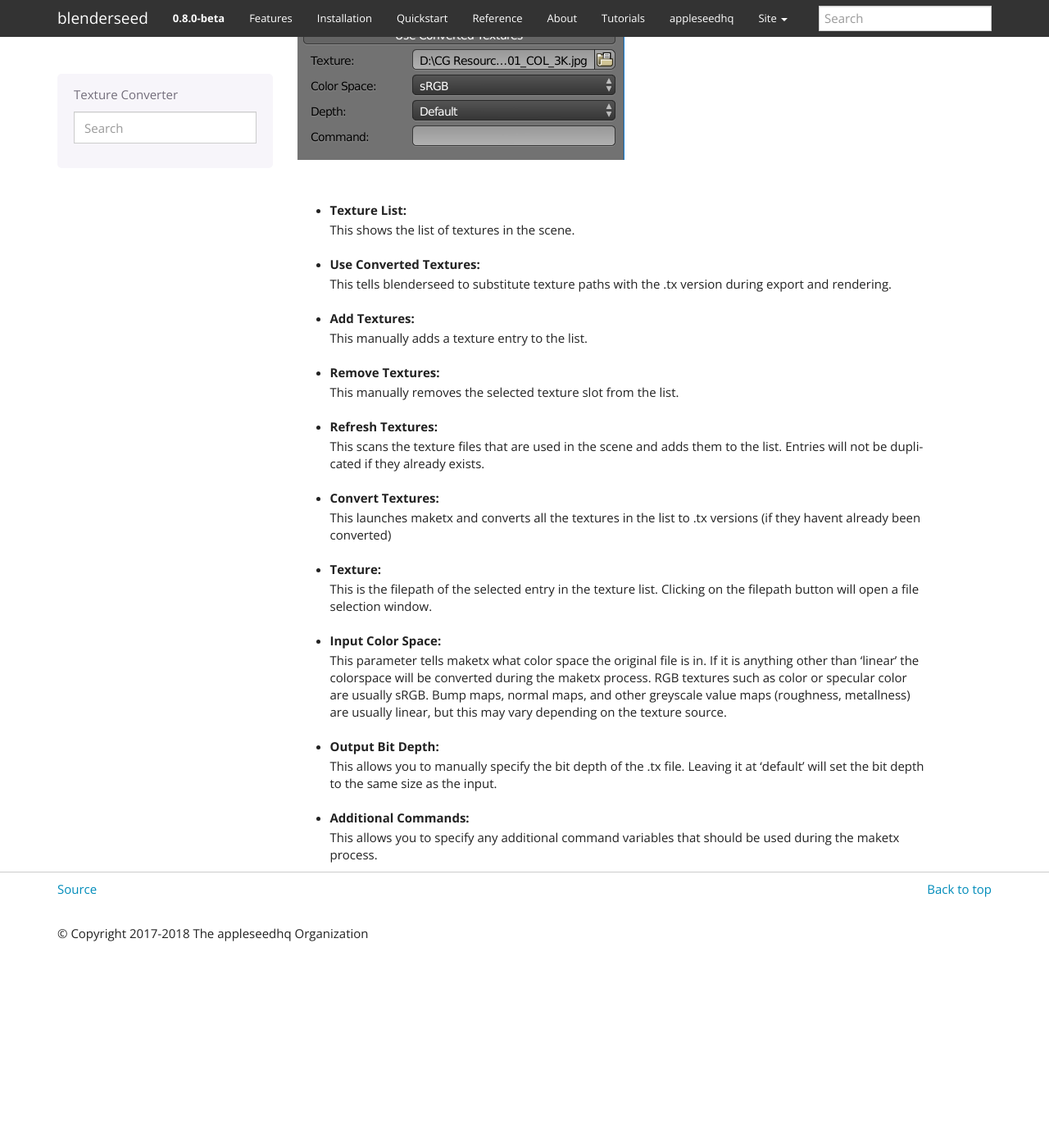
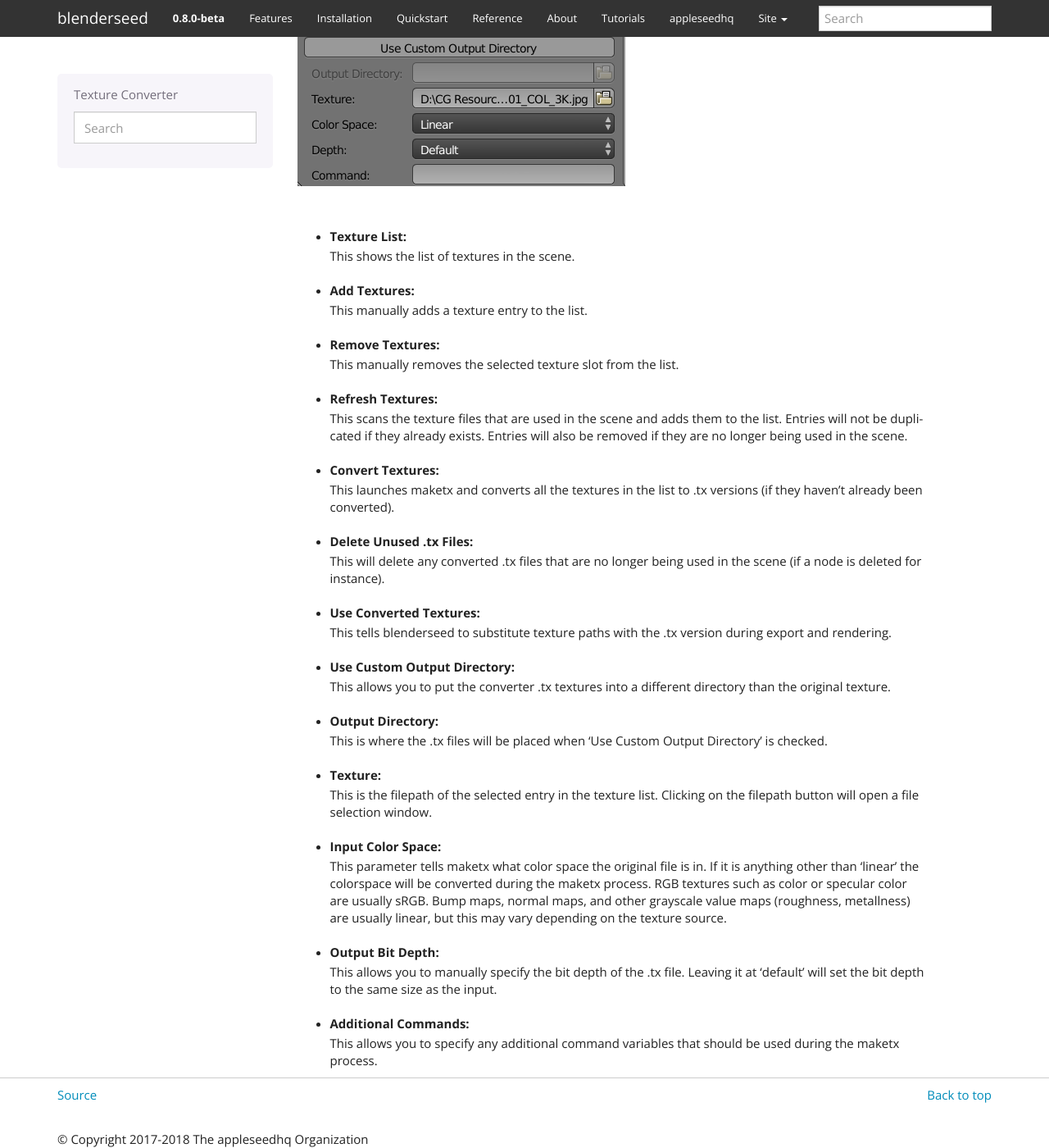
Before and after one commit to appleseedhq/blenderseed, a Sphinx documentation site: the page built from docs/panels/material/texture_converter.rst, in a window 1280 px wide and 1400 px high, scrolled down 406 px. Shown: the whole window at 82% size. Built offline with Sphinx 7.4.7, drawn with Linux system fonts in a browser that asks for light colours; before the commit the page ends 1555 px from its top, so only the background shows below that.

Commit message:
Update docs for texture converter

```diff
--- a/docs/panels/material/texture_converter.rst
+++ b/docs/panels/material/texture_converter.rst
@@ -11,20 +11,26 @@
 
 - Texture List:
 	This shows the list of textures in the scene.
-- Use Converted Textures:
-	This tells blenderseed to substitute texture paths with the .tx version during export and rendering.
 - Add Textures:
 	This manually adds a texture entry to the list.
 - Remove Textures:
 	This manually removes the selected texture slot from the list.
 - Refresh Textures:
-	This scans the texture files that are used in the scene and adds them to the list.  Entries will not be duplicated if they already exists.
+	This scans the texture files that are used in the scene and adds them to the list.  Entries will not be duplicated if they already exists.  Entries will also be removed if they are no longer being used in the scene.
 - Convert Textures:
-	This launches maketx and converts all the textures in the list to .tx versions (if they havent already been converted)
+	This launches maketx and converts all the textures in the list to .tx versions (if they haven't already been converted).
+- Delete Unused .tx Files:
+	This will delete any converted .tx files that are no longer being used in the scene (if a node is deleted for instance).
+- Use Converted Textures:
+	This tells blenderseed to substitute texture paths with the .tx version during export and rendering.
+- Use Custom Output Directory:
+	This allows you to put the converter .tx textures into a different directory than the original texture.
+- Output Directory:
+	This is where the .tx files will be placed when 'Use Custom Output Directory' is checked.
 - Texture:
 	This is the filepath of the selected entry in the texture list.  Clicking on the filepath button will open a file selection window.
 - Input Color Space:
-	This parameter tells maketx what color space the original file is in.  If it is anything other than 'linear' the colorspace will be converted during the maketx process.  RGB textures such as color or specular color are usually sRGB.  Bump maps, normal maps, and other greyscale value maps (roughness, metallness) are usually linear, but this may vary depending on the texture source.
+	This parameter tells maketx what color space the original file is in.  If it is anything other than 'linear' the colorspace will be converted during the maketx process.  RGB textures such as color or specular color are usually sRGB.  Bump maps, normal maps, and other grayscale value maps (roughness, metallness) are usually linear, but this may vary depending on the texture source.
 - Output Bit Depth:
 	This allows you to manually specify the bit depth of the .tx file.  Leaving it at 'default' will set the bit depth to the same size as the input.
 - Additional Commands:
```
Also changed, not shown: docs/_static/screenshots/material_panels/tex_convert.PNG.
